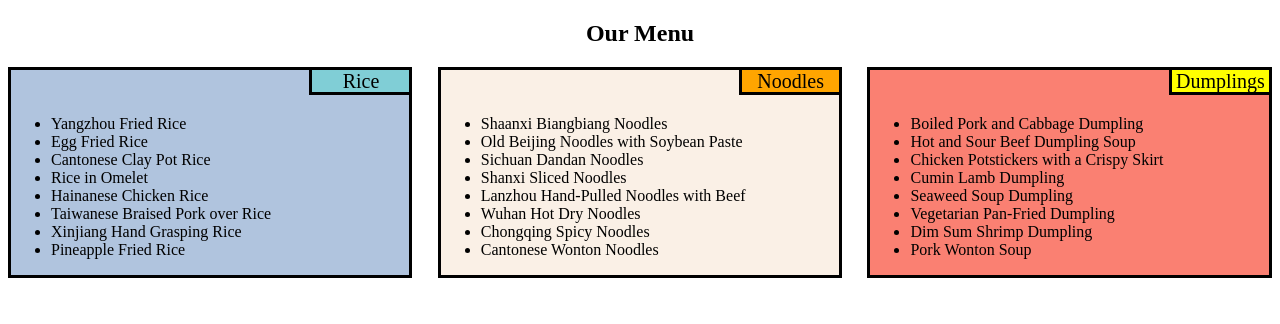
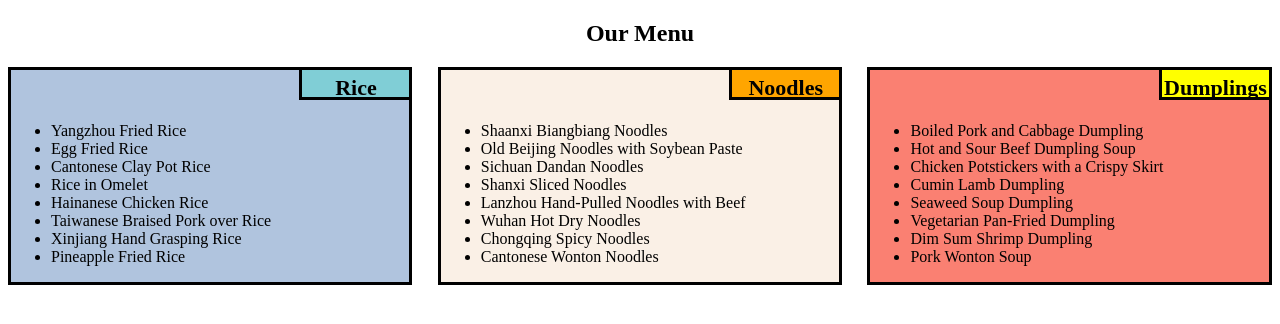
Before and after one commit to lizzy-sc/module2-solution, a plain HTML site: page index.html in a window 1280 px wide. Drawn offline with Linux system fonts and the light colour scheme.

Commit message:
More adjustment on the section titles.

```diff
--- a/css/styles.css
+++ b/css/styles.css
@@ -24,12 +24,18 @@ section {border: 3px solid black;
 #section3 {background-color: #fa8072;}
 
 
-#p1,#p2,#p3 { width: 100px;
-              height: 25px;
+#p1,#p2,#p3 { width: 110px;
+              height: 30px;
              border-left: 3px solid black;
              border-bottom: 3px solid black;
-             font-size: 20px;
+             font-size: 22px;
+             font-weight:bold;
              text-align: center;
+             /*vertical-align: middle;*/
+             padding-top:5px;
+             margin-left:auto;
+             margin-right:auto;
+
             }
 
 #p1 {background-color: #80ced6;
```
Also changed, not shown: 1 other file.
